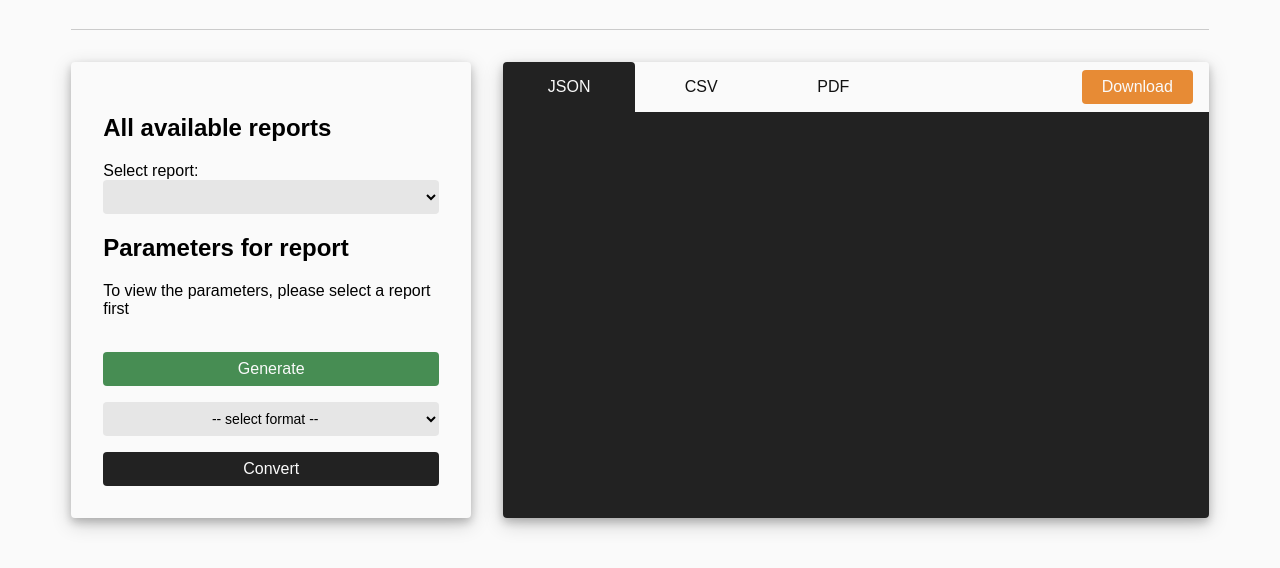
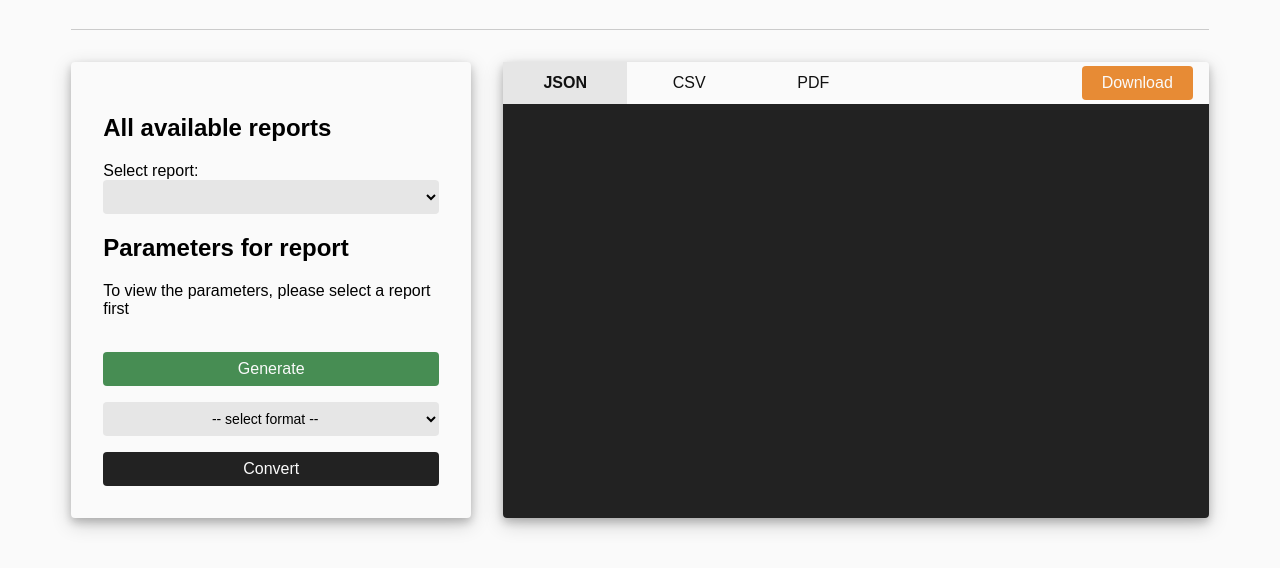
Before and after one commit to juergenrose/report-generator, a website: page views/index.html in a window 1280 px wide. Shown: the part 74-642 px from the top of the page. Drawn offline with Linux system fonts and the light colour scheme; no server answers.

Commit message:
changed some style for the tabs

```diff
--- a/public/css/styles.css
+++ b/public/css/styles.css
@@ -182,11 +182,10 @@ select:hover {
 
 .tablinks {
   color: #111;
-  padding: 1em;
+  padding: 12px;
   border: none;
   cursor: pointer;
   text-align: center;
-  border-radius: 4px 4px 0 0;
   width: auto;
   min-width: 100px;
   font-size: 16px;
@@ -198,8 +197,8 @@ select:hover {
 }
 
 .tablinks.active {
-  background-color: #222;
-  color: #fafafa;
+  background-color: #e6e6e6;
+  font-weight: 600;
 }
 
 .tabcontent {
--- a/public/js/app.js
+++ b/public/js/app.js
@@ -253,7 +253,7 @@ function parseCsvRow(rowContent) {
   return cells;
 }
 
-// Function for displaying a PDF preview
+//function for displaying a PDF preview
 async function convertToPDF(event) {
   event.preventDefault();
 
@@ -283,10 +283,8 @@ async function convertToPDF(event) {
         "Invalid JSON data: Expected 'data' property to be an array of objects."
       );
     }
-
     const url = `/report/${reportname}?${params}&format=${format}`;
     console.log("Request URL:", url);
-
     const response = await fetch(url, { method: "GET" });
 
     if (!response.ok) {
```
